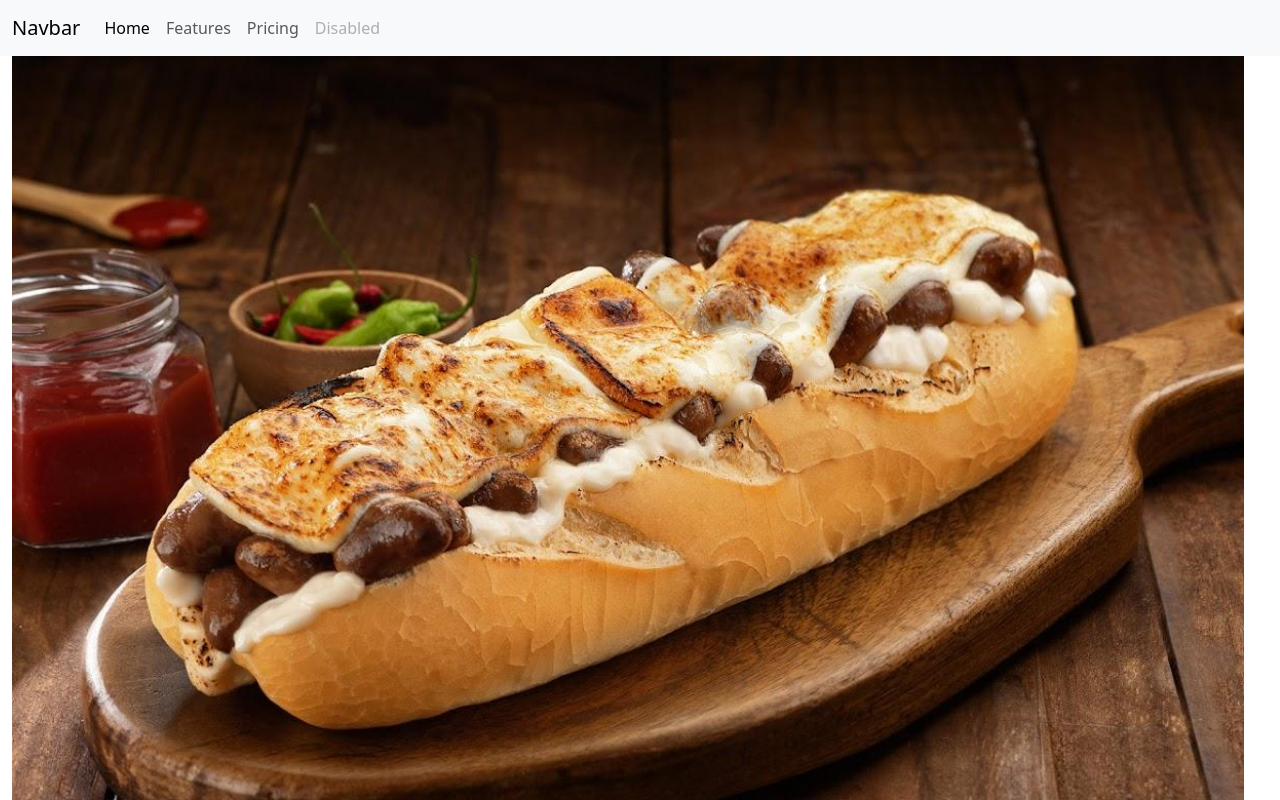
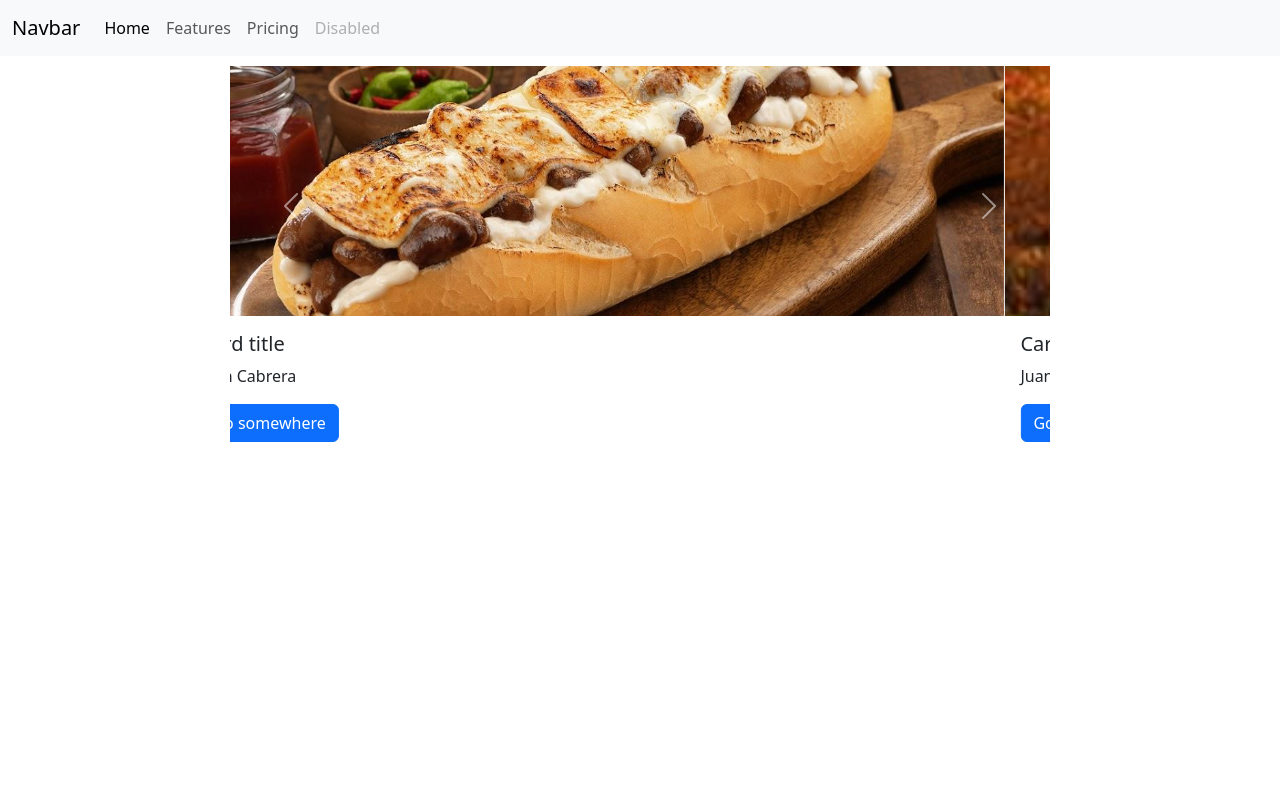
Before and after one commit to jcabrera-ucu/dwym-ucu-instagram, an Angular app in the folder ucu-instagram/: page / in a window 1280 px wide. Shown: the top 800 px of the page. Built offline with nearby package versions, Linux system fonts and the light colour scheme.

Commit message:
basic carousel for post cards

```diff
--- a/ucu-instagram/package.json
+++ b/ucu-instagram/package.json
@@ -18,6 +18,7 @@
     "@angular/platform-browser": "^16.0.0",
     "@angular/platform-browser-dynamic": "^16.0.0",
     "@angular/router": "^16.0.0",
+    "bootstrap": "^5.2.3",
     "rxjs": "~7.8.0",
     "tslib": "^2.3.0",
     "zone.js": "~0.13.0"
--- a/ucu-instagram/src/app/app.component.html
+++ b/ucu-instagram/src/app/app.component.html
@@ -1,3 +1,3 @@
 <app-nav></app-nav>
-<app-post-container></app-post-container>
+<app-post-container ></app-post-container>
 <router-outlet></router-outlet>
--- a/ucu-instagram/src/app/app.component.ts
+++ b/ucu-instagram/src/app/app.component.ts
@@ -7,4 +7,6 @@ import { Component } from '@angular/core';
 })
 export class AppComponent {
   title = 'ucu-instagram';
+
+
 }
--- a/ucu-instagram/src/app/post-container/post-container.component.css
+++ b/ucu-instagram/src/app/post-container/post-container.component.css
@@ -0,0 +1,9 @@
+.item{
+    display: flex;
+    padding: 10px;
+    height: 300px;
+    position: absolute;
+    width: 100%;
+    justify-content: center;
+
+}
--- a/ucu-instagram/src/app/post-container/post-container.component.html
+++ b/ucu-instagram/src/app/post-container/post-container.component.html
@@ -1,7 +1,25 @@
-<div class="container-fluid row overflow-x-scroll">
-    <div *ngFor="let post of posts">
-        <div class="">
+<div class="item">
+<div id="carouselExampleCaptions" class="carousel slide" data-bs-ride="carousel">
+
+    <div class="carousel-indicators">
+        <button *ngFor="let post of posts; let i = index" type="button" data-bs-target="#carouselExampleCaptions"
+            [attr.data-bs-slide-to]="i" aria-current="true" aria-label="..." [ngClass]="{'active': i == 0}">
+        </button>
+    </div>
+
+    <div class="carousel-inner">
+        <div *ngFor="let post of posts; let i = index" class="carousel-item" [ngClass]="{'active': i == 0}">
             <app-post [post]="post"></app-post>
         </div>
     </div>
-</div>
+
+    <button class="carousel-control-prev" type="button" data-bs-target="#carouselExampleCaptions" data-bs-slide="prev">
+        <span class="carousel-control-prev-icon" aria-hidden="true"></span>
+
+    </button>
+    <button class="carousel-control-next" type="button" data-bs-target="#carouselExampleCaptions" data-bs-slide="next">
+        <span class="carousel-control-next-icon" aria-hidden="true"></span>
+
+    </button>
+
+</div></div>
--- a/ucu-instagram/src/app/post-container/post-container.component.ts
+++ b/ucu-instagram/src/app/post-container/post-container.component.ts
@@ -1,20 +1,21 @@
 import { Component } from '@angular/core';
+import { Post } from '../post';
 import { PostsService } from '../posts.service';
-import { Post } from '../post';
+declare const $:any;
 
 @Component({
   selector: 'app-post-container',
   templateUrl: './post-container.component.html',
-  styleUrls: ['./post-container.component.css']
+  styleUrls: ['./post-container.component.css'],
 })
 export class PostContainerComponent {
-
   posts: Post[] = [];
 
   constructor(private postsService: PostsService) {
-    postsService.getAllPosts().then(posts => {
-      this.posts = posts;
-      console.log(this.posts);
-    })
-  }
+     postsService.getAllPosts().then(posts => {
+       this.posts = posts;
+
+     })
+   }
+
 }
--- a/ucu-instagram/src/app/post/post.component.css
+++ b/ucu-instagram/src/app/post/post.component.css
@@ -0,0 +1,7 @@
+.picture {
+    height: 250px;
+
+    width: 100%;
+
+    object-fit: cover;
+}
--- a/ucu-instagram/src/app/post/post.component.html
+++ b/ucu-instagram/src/app/post/post.component.html
@@ -1,8 +1,8 @@
 <div class="card border-0">
-    <img src="{{post.image}}" class="" alt="...">
-    <div class="card-body">
-      <!-- <h5 class="card-title">Card title</h5> -->
-      <p class="card-text">{{post.user.firstName}} {{post.user.lastName}}</p>
-      <a href="#" class="btn btn-primary">Go somewhere</a>
-    </div>
+  <img src="{{post.image}}" class="picture" alt="...">
+  <div class="card-body">
+    <h5 class="card-title">Card title</h5>
+    <p class="card-text">{{post.user.firstName}} {{post.user.lastName}}</p>
+    <a href="#" class="btn btn-primary">Go somewhere</a>
   </div>
+</div>
--- a/ucu-instagram/src/app/post/post.component.ts
+++ b/ucu-instagram/src/app/post/post.component.ts
@@ -8,4 +8,5 @@ import { Post } from '../post';
 })
 export class PostComponent {
   @Input() post!: Post;
+
 }
--- a/ucu-instagram/src/app/posts.service.ts
+++ b/ucu-instagram/src/app/posts.service.ts
@@ -20,7 +20,7 @@ export class PostsService {
         }
       },
       {
-        image: 'assets/post1.jpeg',
+        image: 'assets/foto2.jpg',
         user: {
           firstName: 'Juan',
           lastName: 'Cabrera',
```
Also changed, not shown: ucu-instagram/src/app/app.module.ts (+7 -2 lines), ucu-instagram/src/assets/foto2.jpg (added), 1 other file (tests, documents, lock files or other folders).
